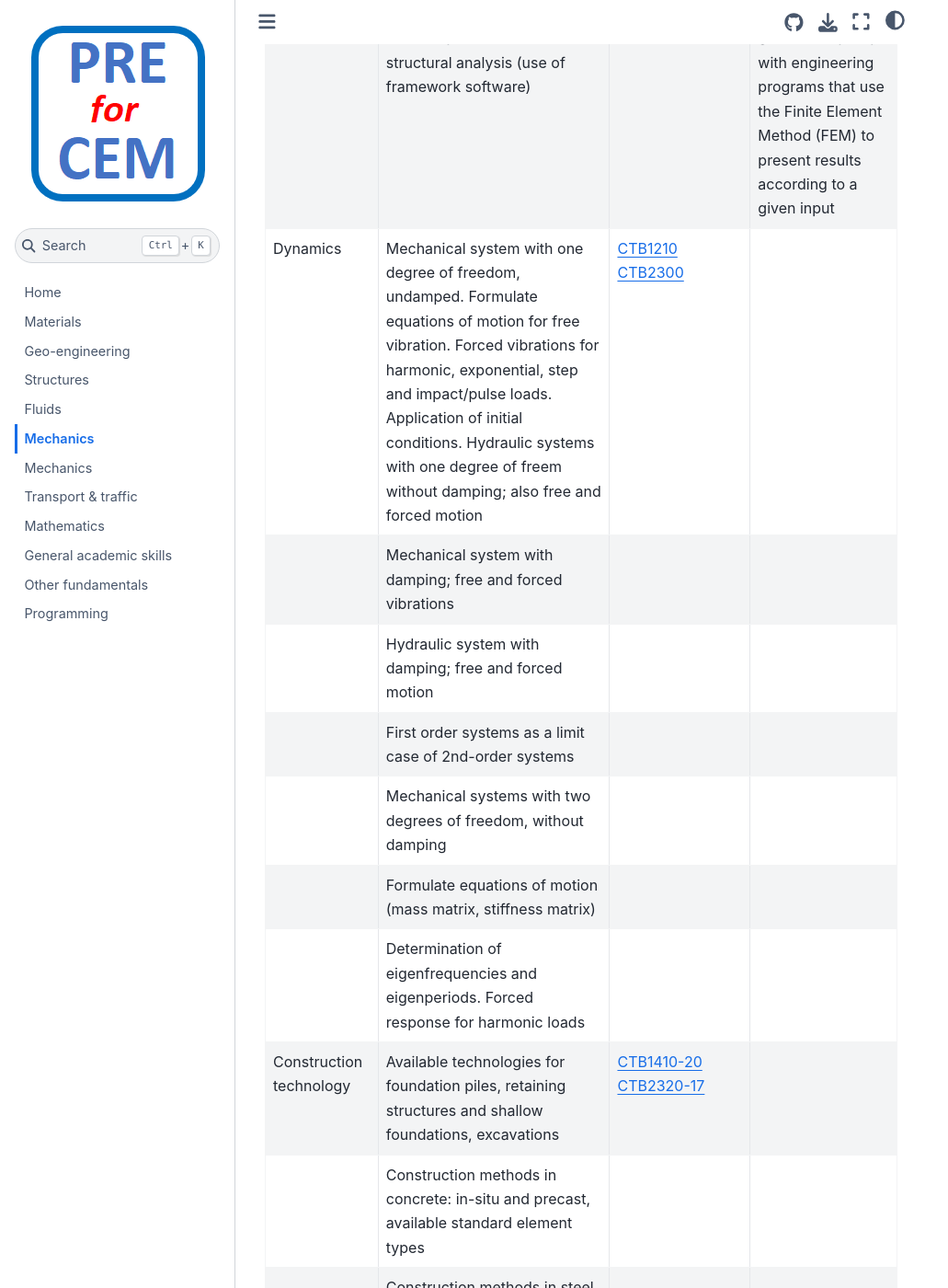
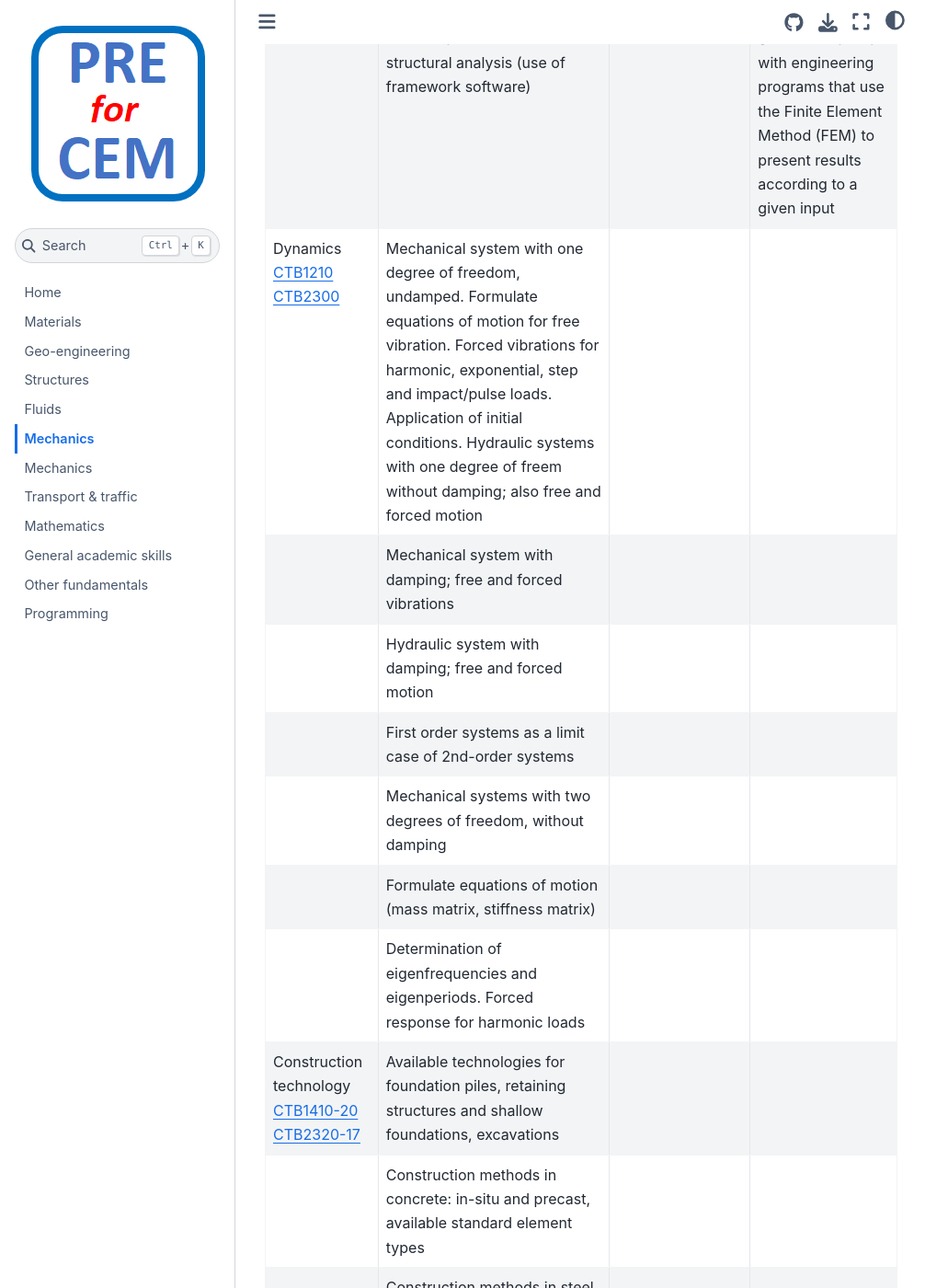
Before and after one commit to TUDelft-CITG/pre-for-cem, a Jupyter Book: the page built from book/contents/mechanics.md, in a window 1280 px wide and 1400 px high, scrolled down 4585 px. Shown: the whole window at 92% size, without its empty margins (0-1031 px from the left). Built offline with Jupyter Book 1.0.4 settings and Sphinx 7.4.7 and the Sphinx Book theme 1.1.4, drawn with Linux system fonts in a browser that asks for light colours.

```diff
--- a/book/contents/mechanics.md
+++ b/book/contents/mechanics.md
@@ -39,14 +39,14 @@ The following topics on **mechanics** are considered prerequisite knowledge for
 |                      | Three dimensional stresses and strains, isotropy, invariants, deviators                                                                                                                                 |[Stresses in 3D](https://icozct.tudelft.nl/TUD_CT/CT4145/collegestof/files/CT4145Lecture_Notes-version7.pdf)                                 |Read from chapters 1 to 4
 |                      | Failure criteria of Tresca and Von Mises                                                                                                                                 |[Failure models](https://icozct.tudelft.nl/TUD_CT/CT4145/collegestof/files/CT4145Lecture_Notes-version7.pdf)                                 |Read chapter 6
 |                      | Numerical methods for structural analysis (use of framework software)                                                                                                                                 |None needed |Student is familiar with engineering programs that use the Finite Element Method (FEM) to present results according to a given input
-| Dynamics       | Mechanical system with one degree of freedom, undamped. Formulate equations of motion for free vibration. Forced vibrations for harmonic, exponential, step and impact/pulse loads. Application of initial conditions. Hydraulic systems with one degree of freem without damping; also free and forced motion                                                                                                                          | [CTB1210](https://studiegids.tudelft.nl/a101_displayCourse.do?course_id=61939)   [CTB2300](https://studiegids.tudelft.nl/a101_displayCourse.do?course_id=61995)  |
+| Dynamics <br>[CTB1210](https://studiegids.tudelft.nl/a101_displayCourse.do?course_id=61939) <br>  [CTB2300](https://studiegids.tudelft.nl/a101_displayCourse.do?course_id=61995)       | Mechanical system with one degree of freedom, undamped. Formulate equations of motion for free vibration. Forced vibrations for harmonic, exponential, step and impact/pulse loads. Application of initial conditions. Hydraulic systems with one degree of freem without damping; also free and forced motion                                                                                                                          |   |
 |                      | Mechanical system with damping; free and forced vibrations                                                                                                                                 |                                 |
 |                      | Hydraulic system with damping; free and forced motion                                                                                                                                 |                                 |
 |                      |First order systems as a limit case of 2nd-order systems                                                                                                                                 |                                 |
 |                      | Mechanical systems with two degrees of freedom, without damping                                                                                                                                 |                                 |
 |                      | Formulate equations of motion (mass matrix, stiffness matrix)                                                                                                                                 |                                 |
 |                      | Determination of eigenfrequencies and eigenperiods. Forced response for harmonic loads                                                                                                                                 |                                 |
-| Construction technology       | Available technologies for foundation piles, retaining structures and shallow foundations, excavations                                                                                                                           | [CTB1410-20](https://studiegids.tudelft.nl/a101_displayCourse.do?course_id=61941)    [CTB2320-17](https://studiegids.tudelft.nl/a101_displayCourse.do?course_id=62002)|
+| Construction technology <br>[CTB1410-20](https://studiegids.tudelft.nl/a101_displayCourse.do?course_id=61941)<br>    [CTB2320-17](https://studiegids.tudelft.nl/a101_displayCourse.do?course_id=62002)      | Available technologies for foundation piles, retaining structures and shallow foundations, excavations                                                                                                                           | |
 |                      | Construction methods in concrete: in-situ and precast, available standard element types                                                                                                                                 |                                 |
 |                      | Construction methods in steel, timber and stone                                                                                                                                |                                 |
 |                      | Transport of construction materials and elements, hoisting, vertical transport                                                                                                                                 |                                 |
```
